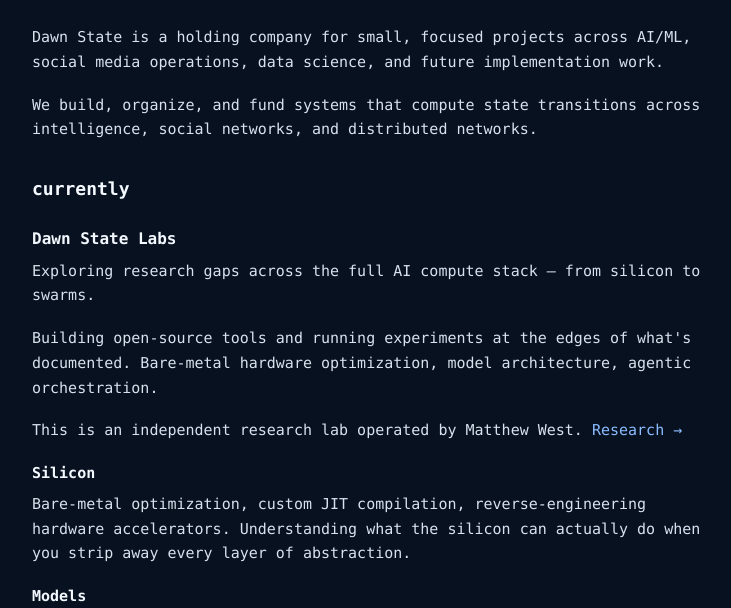
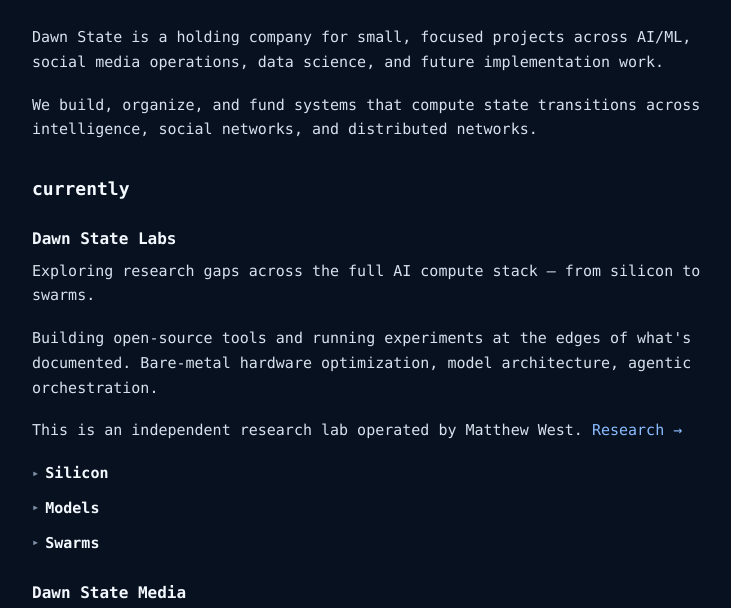
Before and after one commit to Dawn-State/dawn-state.github.io, a plain HTML site: page index.html in a window 1280 px wide. Shown: the part 192-800 px from the top of the page, without its empty margins (268-999 px from the left). Drawn offline with Linux system fonts and the light colour scheme.

Commit message:
Collapse silicon/models/swarms into details/summary expandable sections

```diff
--- a/index.html
+++ b/index.html
@@ -42,23 +42,29 @@
             <a href="https://github.com/Dawn-State">Research →</a>
         </p>
 
-        <p class="area-label"><strong>Silicon</strong></p>
+        <details>
+            <summary><strong>Silicon</strong></summary>
             <p>
                 Bare-metal optimization, custom JIT compilation, reverse-engineering hardware accelerators.
                 Understanding what the silicon can actually do when you strip away every layer of abstraction.
             </p>
+        </details>
 
-        <p class="area-label"><strong>Models</strong></p>
+        <details>
+            <summary><strong>Models</strong></summary>
             <p>
                 Distillation, LoRA, merging, quantization. Making frontier models smaller, faster,
                 and more composable without losing what makes them good.
             </p>
+        </details>
 
-        <p class="area-label"><strong>Swarms</strong></p>
+        <details>
+            <summary><strong>Swarms</strong></summary>
             <p>
                 Multi-agent orchestration, deterministic state machines, scalable routing.
                 How autonomous systems coordinate and get things done.
             </p>
+        </details>
 
         <h3>Dawn State Media</h3>
 
--- a/styles.css
+++ b/styles.css
@@ -58,9 +58,41 @@
     margin: 28px 0 10px;
 }
 
-.area-label {
+details {
+    margin-bottom: 10px;
+}
+
+details summary {
     color: var(--muted);
-    margin-bottom: 6px;
+    cursor: pointer;
+    user-select: none;
+    list-style: none;
+    display: flex;
+    align-items: center;
+    gap: 6px;
+}
+
+details summary::before {
+    content: "▸";
+    color: var(--muted);
+    font-size: 12px;
+    transition: transform 0.15s;
+}
+
+details[open] summary::before {
+    transform: rotate(90deg);
+}
+
+details summary::-webkit-details-marker {
+    display: none;
+}
+
+details summary:hover {
+    color: var(--strong);
+}
+
+details p {
+    margin: 6px 0 0 18px;
 }
 
 p {
```
Lines whose indentation alone changed are shown as unchanged.
